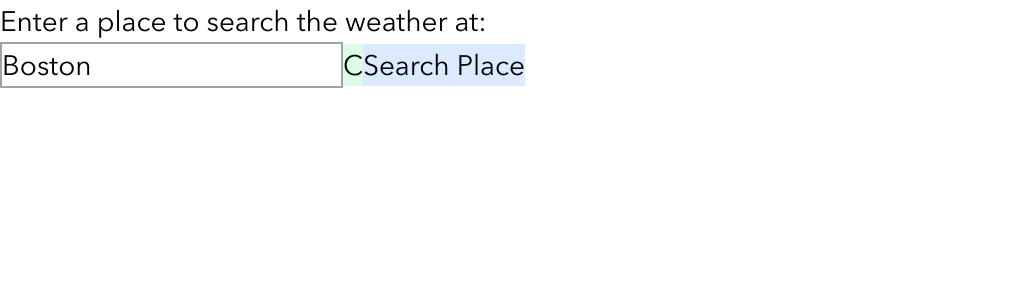
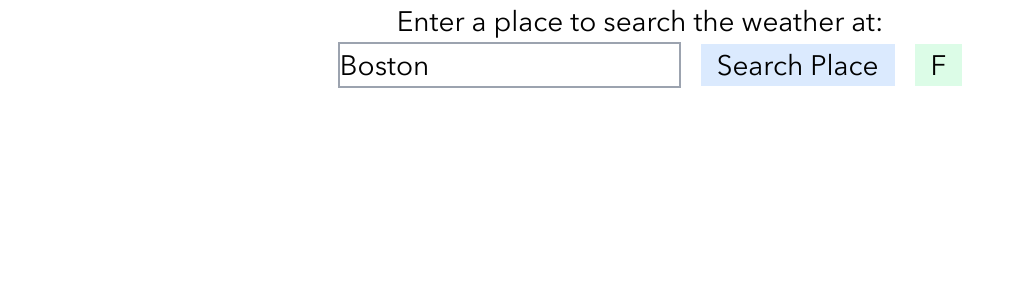
Before and after one commit to christian7974/React-Weather-App, a React (Create React App) app: page / in a window 1280 px wide. Shown: the top 300 px of the page, without its empty margins (0-1025 px from the left). Built offline with nearby package versions, Linux system fonts and the light colour scheme; no server answers.

Commit message:
Changed Unit Button
Changed the Unit button to display what would happen if the user clicked on it, not the current unit of temperature.

```diff
--- a/src/App.jsx
+++ b/src/App.jsx
@@ -12,14 +12,14 @@ function App() {
     updateFinalLocation(tempLocation);
   };
 
-  const [unit, changeUnit] = useState("C");
+  const [unit, changeUnit] = useState("F");
 
   const handleClick = () => {
     changeUnit(value => value === "C" ? "F" : "C");
   };
 
   return (
-    <div className='h-24 text-base'>
+    <div className='h-24 text-base text-center space-x-5'>
       <h1>Enter a place to search the weather at:</h1>
 
       <InputPlace
@@ -27,16 +27,16 @@ function App() {
         updateValue={updateTempLocation}
       />
 
+      <button
+        className="bg-blue-100 px-4"
+        onClick={handleButtonClick}>
+        Search Place
+      </button>
+
       <UnitButton
         onUnitClick={handleClick}
         unit={unit}
       />
-
-      <button
-        className="bg-blue-100"
-        onClick={handleButtonClick}>
-        Search Place
-      </button>
 
       <ShowWeather
         place={finalLocation}
--- a/src/ShowWeather.jsx
+++ b/src/ShowWeather.jsx
@@ -20,14 +20,15 @@ export default function ShowWeather({place, weatherState, updateWeatherObject, u
     return (
         <>
           {weatherState && weatherState.location && (
-            <div className="bg-red-100 p-4 space-y-4 font-sans">
+            <div className="bg-red-100 p-4 space-y-4 font-sans text-center">
               <p className="mb-4">{weatherState.location.name}</p>
               <p className="mb-4">{weatherState.location.region}</p>
-              {unit === "C" ?
+              {unit === "F" ?
                 <p className="mb-4">{weatherState.current.temp_c}&#176;C</p> :
                 <p className="mb-4">{weatherState.current.temp_f}&#176;F</p>
               }
-              <img src={weatherState.current.condition.icon} alt={weatherState.current.condition.text} />
+              <img src={weatherState.current.condition.icon} alt={"Icon showing the weather as " + weatherState.current.condition.text} className="mx-auto h-35" />
+              <p className="mb-4">{weatherState.current.condition.text}</p>
             </div>
           )}
           {weatherState.error && (
--- a/src/UnitButton.jsx
+++ b/src/UnitButton.jsx
@@ -1,6 +1,6 @@
 export default function UnitButton({unit, onUnitClick}) {
   return (
-    <button className="bg-green-100" onClick={onUnitClick}>
+    <button className="bg-green-100 px-4" onClick={onUnitClick}>
       {unit}
     </button>
   );
```
